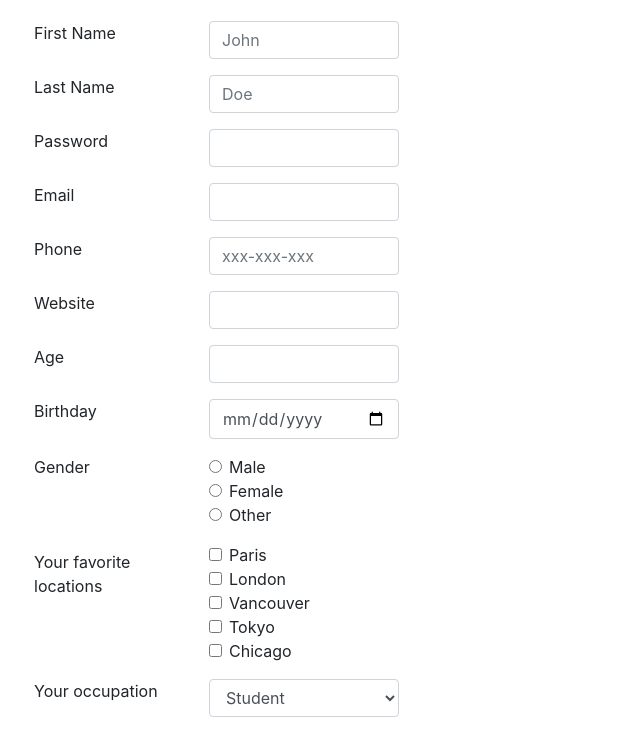
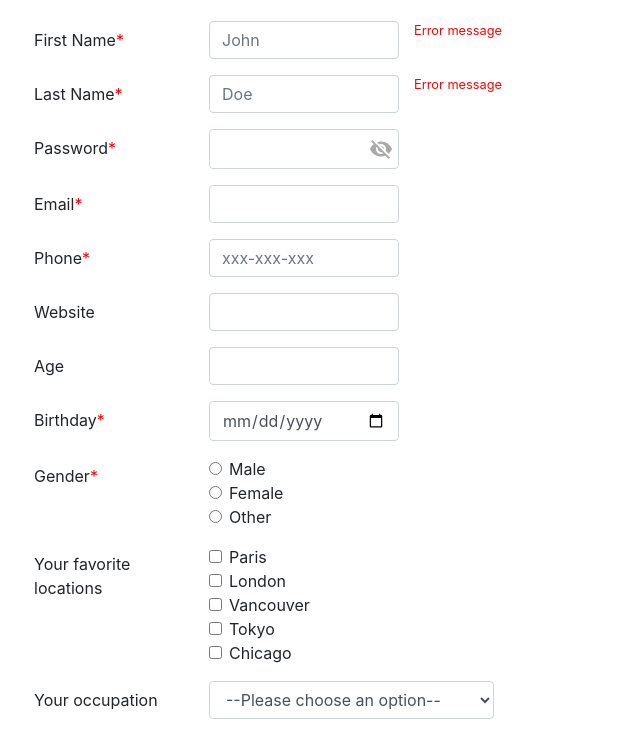
Before and after one commit to Jing-Gu/html5-form, a plain HTML site: page index.html in a window 1280 px wide. Shown: the part 70-800 px from the top of the page, without its empty margins (51-691 px from the left). Drawn offline with nearby package versions, Linux system fonts and the light colour scheme.

Commit message:
added js feature to toggle the password visibility

```diff
--- a/index.html
+++ b/index.html
@@ -18,8 +18,10 @@
     <div class="container">
       <h1 class="display-4 mb-4">Tell Us About Yourself</h1>
       <form action="results.html" method="GET">
-        <div class="form-group row">
-          <label for="firstName" class="col-md-2">First Name</label>
+        <div class="form-group row required">
+          <label for="firstName" class="col-md-2 col-form-label"
+            >First Name</label
+          >
           <input
             type="text"
             id="firstName"
@@ -28,10 +30,13 @@
             class="col-md-2 form-control"
             required
           />
+          <small class="col-md-2">Error message</small>
         </div>
 
-        <div class="form-group row">
-          <label for="lastName" class="col-md-2">Last Name</label>
+        <div class="form-group row required">
+          <label for="lastName" class="col-md-2 col-form-label"
+            >Last Name</label
+          >
           <input
             type="text"
             id="lastName"
@@ -40,21 +45,27 @@
             class="col-md-2 form-control"
             required
           />
+          <small class="col-md-2">Error message</small>
         </div>
 
-        <div class="form-group row">
-          <label for="password" class="col-md-2">Password</label>
+        <div class="form-group row required">
+          <label for="password" class="col-md-2 col-form-label">Password</label>
+          <div class="input-container col-md-2 form-control">
             <input
               type="password"
               id="password"
               name="Password"
-            class="col-md-2 form-control"
+              class="form-control"
               required
             />
+            <span class="material-icons visibility">
+              visibility_off
+            </span>
+          </div>
         </div>
 
-        <div class="form-group row">
-          <label for="email" class="col-md-2">Email</label>
+        <div class="form-group row required">
+          <label for="email" class="col-md-2 col-form-label">Email</label>
           <input
             type="email"
             id="email"
@@ -64,8 +75,8 @@
           />
         </div>
 
-        <div class="form-group row">
-          <label for="phone" class="col-md-2">Phone</label>
+        <div class="form-group row required">
+          <label for="phone" class="col-md-2 col-form-label">Phone</label>
           <input
             type="tel"
             id="phone"
@@ -77,12 +88,12 @@
         </div>
 
         <div class="form-group row">
-          <label for="url" class="col-md-2">Website</label>
+          <label for="url" class="col-md-2 col-form-label">Website</label>
           <input type="url" id="url" name="URL" class="col-md-2 form-control" />
         </div>
 
         <div class="form-group row">
-          <label for="age" class="col-md-2">Age</label>
+          <label for="age" class="col-md-2 col-form-label">Age</label>
           <input
             type="number"
             id="age"
@@ -93,8 +104,8 @@
           />
         </div>
 
-        <div class="form-group row">
-          <label for="birthday" class="col-md-2">Birthday</label>
+        <div class="form-group row required">
+          <label for="birthday" class="col-md-2 col-form-label">Birthday</label>
           <input
             type="date"
             id="birthday"
@@ -103,8 +114,10 @@
           />
         </div>
 
-        <div class="form-group row">
-          <label for="gender col-form-label" class="col-md-2">Gender</label>
+        <div class="form-group row required">
+          <label for="gender col-form-label" class="col-md-2 col-form-label"
+            >Gender</label
+          >
           <div class="col-md-2 form-check">
             <input
               type="radio"
@@ -165,12 +178,15 @@
         </div>
 
         <div class="form-group row">
-          <label for="occupation" class="col-md-2">Your occupation</label>
+          <label for="occupation" class="col-md-2 col-form-label"
+            >Your occupation</label
+          >
           <select
             name="Occupation"
             id="occupation"
-            class="col-md-2 form-control"
+            class="col-md-3 form-control"
           >
+            <option value="">--Please choose an option--</option>
             <option value="student">Student</option>
             <option value="doctor">Doctor</option>
             <option value="teacher">Teacher</option>
@@ -238,5 +254,7 @@
       integrity="sha384-JZR6Spejh4U02d8jOt6vLEHfe/JQGiRRSQQxSfFWpi1MquVdAyjUar5+76PVCmYl"
       crossorigin="anonymous"
     ></script>
+    <!-- customized JS -->
+    <script src="script.js"></script>
   </body>
 </html>
--- /dev/null
+++ b/script.js
@@ -0,0 +1,18 @@
+const visibilityToggle = document.querySelector(".visibility");
+const inputPaw = document.querySelector(".input-container input");
+
+//the default type of password is password - true
+let pawType = true;
+const showPaw = () => {
+  if (pawType) {
+    inputPaw.setAttribute("type", "text");
+    visibilityToggle.innerText = "visibility";
+  } else {
+    inputPaw.setAttribute("type", "password");
+    visibilityToggle.innerText = "visibility_off";
+  }
+  //reverse the type of password to keep toggling
+  pawType = !pawType;
+};
+
+visibilityToggle.addEventListener("click", showPaw);
--- a/style.css
+++ b/style.css
@@ -1,3 +1,39 @@
+@import url("https://fonts.googleapis.com/icon?family=Material+Icons");
+
+input:focus,
+textarea:focus,
+select:focus {
+  outline: none;
+  box-shadow: none !important;
+  border: 1px solid #0369d9 !important;
+}
+
+.form-group.required .col-form-label:after {
+  content: "*";
+  color: red;
+}
+
+small {
+  color: red;
+}
+
+.input-container {
+  display: flex;
+  justify-content: space-between;
+  align-items: center;
+  padding: 0;
+}
+
+.input-container input {
+  border: 1px solid #fff;
+}
+
+.input-container span {
+  padding: 5px;
+  color: #aaa;
+  cursor: pointer;
+}
+
 /* Small devices (landscape phones, 576px and up) */
 @media (max-width: 576px) {
   .container {
```
Lines whose indentation alone changed are shown as unchanged.
